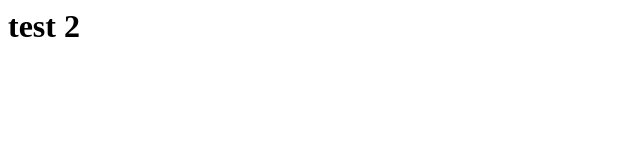
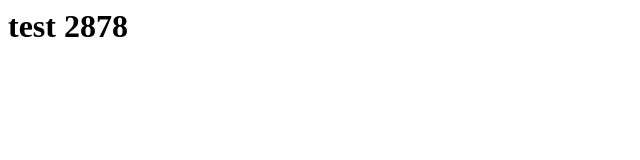
Before and after one commit to sekaka/kret, a plain HTML site: page index.html in a window 1280 px wide. Shown: the full height of the page, 0-640 px from the left. Drawn offline with Linux system fonts and the light colour scheme.

Commit message:
Update index.html

```diff
--- a/index.html
+++ b/index.html
@@ -1,3 +1,3 @@
 <html>
-<h1> test 2 </h1>
+<h1> test 2878</h1>
 </html>
```
